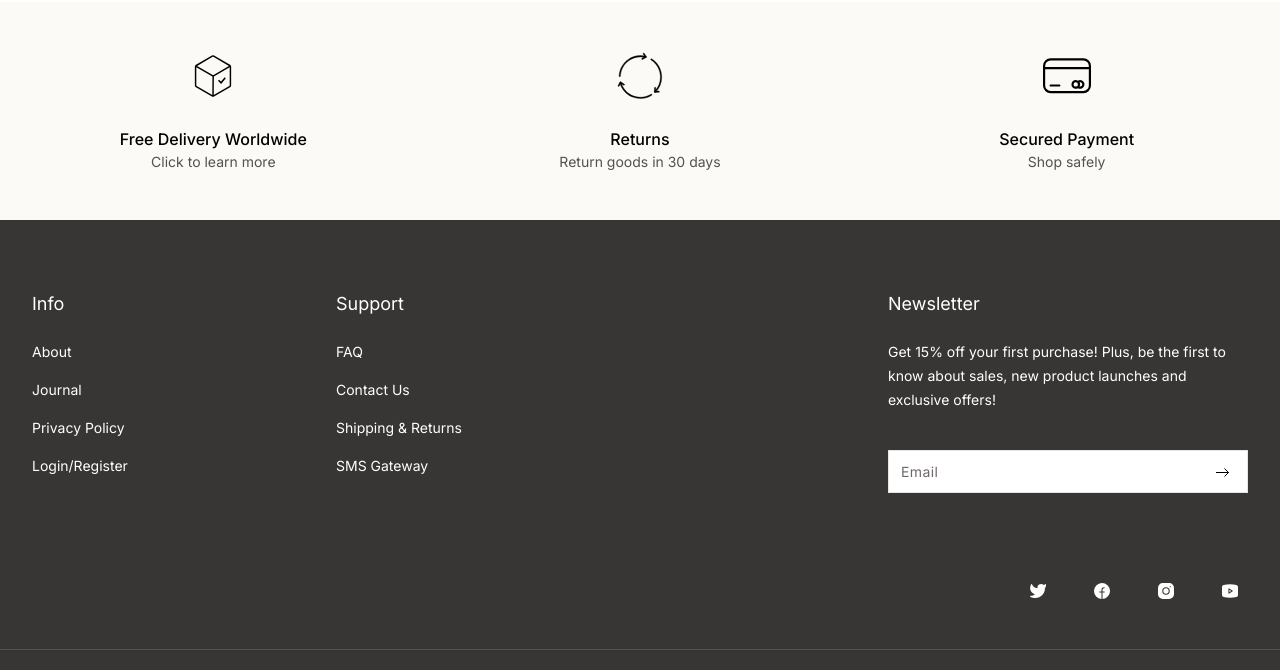
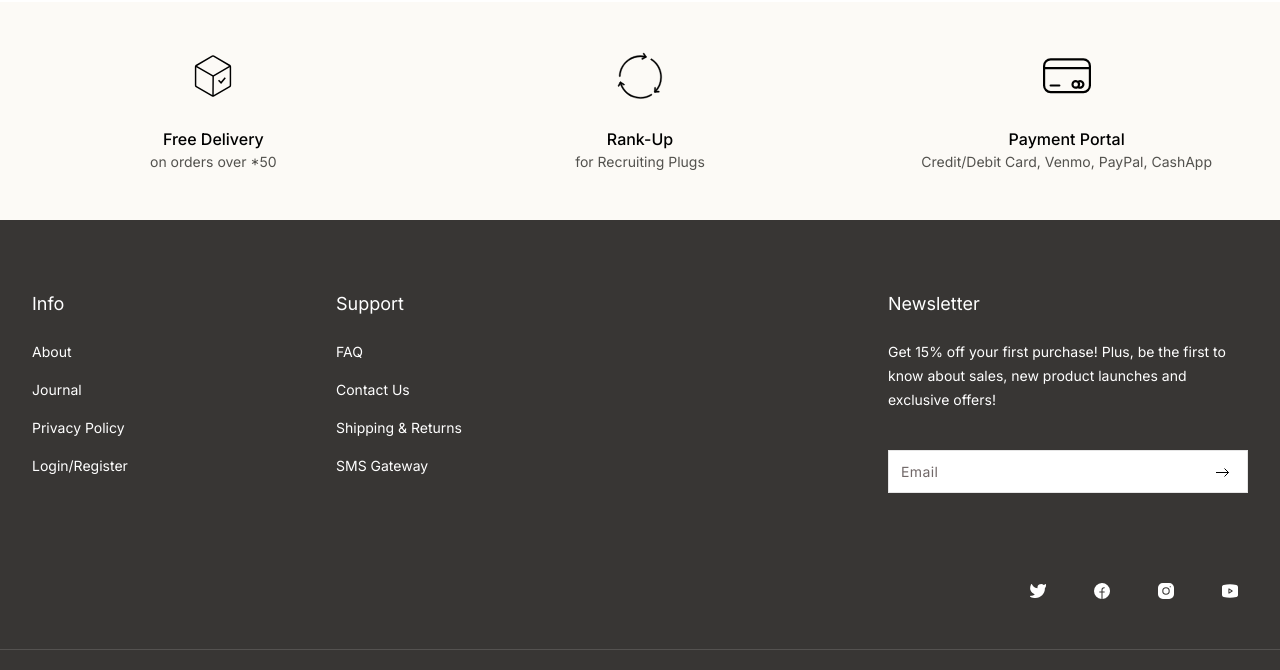
Before and after one commit to 385PlugLab/web, a Gatsby site: page /login in a window 1280 px wide. Shown: the part 940-1610 px from the top of the page. Built offline with nearby package versions, Linux system fonts and the light colour scheme; Gatsby itself is replaced by a stand-in of ours; a web font is replaced by a local one.

Commit message:
Update AttributeGrid.js

```diff
--- a/src/components/AttributeGrid/AttributeGrid.js
+++ b/src/components/AttributeGrid/AttributeGrid.js
@@ -9,18 +9,18 @@ const AttributeGrid = (props) => {
     <div className={styles.root}>
       <Attribute
         icon={'delivery'}
-        title={'free delivery worldwide'}
-        subtitle={'Click to learn more'}
+        title={'free delivery'}
+        subtitle={'on orders over *50'}
       />
       <Attribute
         icon={'cycle'}
-        title={'returns'}
-        subtitle={'Return goods in 30 days'}
+        title={'Rank-Up'}
+        subtitle={'for Recruiting Plugs'}
       />
       <Attribute
         icon={'creditcard'}
-        title={'secured payment'}
-        subtitle={'Shop safely'}
+        title={'payment portal'}
+        subtitle={'Credit/Debit Card, Venmo, PayPal, CashApp'}
       />
     </div>
   );
```
